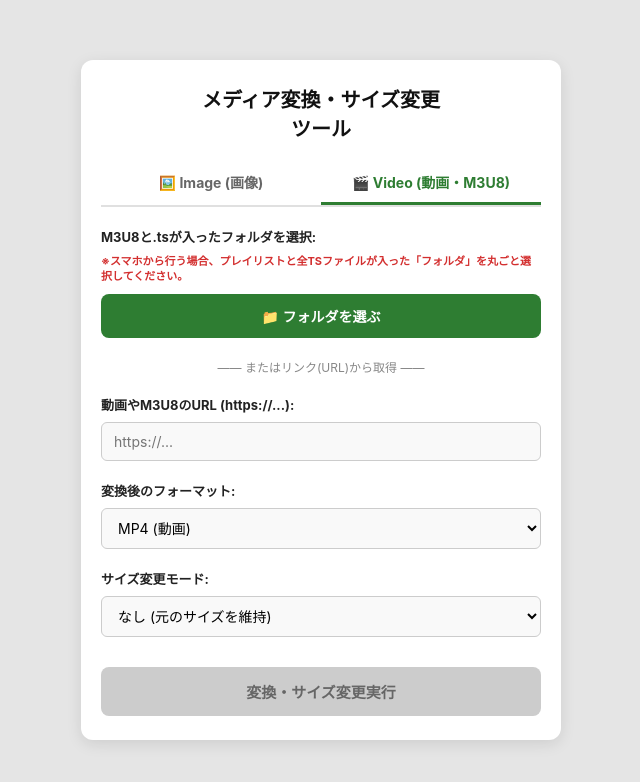
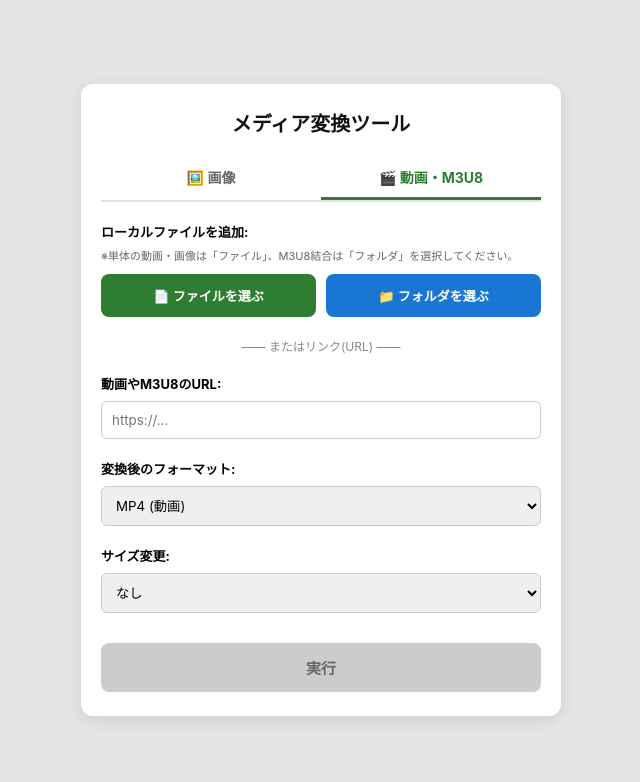
Before and after one commit to Python0718/Image, a Flask app: page / in a window 1280 px wide. Shown: the top 782 px of the page, without its empty margins (319-959 px from the left). Run offline with Flask 3, Linux system fonts and the light colour scheme.

Commit message:
Update index.html

```diff
--- a/templates/index.html
+++ b/templates/index.html
@@ -11,7 +11,6 @@
             padding: 0;
             font-family: -apple-system, BlinkMacSystemFont, "Segoe UI", Roboto, "Helvetica Neue", Arial, sans-serif;
         }
-
         body {
             background-color: #e5e5e5;
             display: flex;
@@ -20,7 +19,6 @@
             min-height: 100vh;
             padding: 20px;
         }
-
         .container {
             background: #ffffff;
             width: 100%;
@@ -29,7 +27,6 @@
             box-shadow: 0 4px 15px rgba(0, 0, 0, 0.1);
             padding: 24px 20px;
         }
-
         h1 {
             text-align: center;
             font-size: 20px;
@@ -37,13 +34,11 @@
             margin-bottom: 20px;
             font-weight: bold;
         }
-
         .tabs {
             display: flex;
             border-bottom: 2px solid #e0e0e0;
             margin-bottom: 20px;
         }
-
         .tab-btn {
             flex: 1;
             padding: 10px;
@@ -55,54 +50,30 @@
             color: #666;
             cursor: pointer;
             border-bottom: 3px solid transparent;
-            display: flex;
-            align-items: center;
-            justify-content: center;
-            gap: 6px;
         }
-
         .tab-btn.active {
             color: #2e7d32;
             border-bottom-color: #2e7d32;
         }
+        .form-group { margin-bottom: 20px; }
+        label { display: block; font-size: 13px; font-weight: bold; margin-bottom: 8px; }
+        .hint { font-size: 11px; color: #666; margin-bottom: 10px; line-height: 1.4; }
 
-        .form-group {
-            margin-bottom: 20px;
-        }
-
-        label {
-            display: block;
-            font-size: 13px;
-            font-weight: bold;
-            color: #222;
-            margin-bottom: 8px;
-        }
-
-        .hint {
-            font-size: 11px;
-            color: #d32f2f;
-            margin-bottom: 10px;
-            line-height: 1.4;
-            font-weight: bold;
-        }
-
+        .btn-group { display: flex; gap: 10px; }
         .file-btn {
+            flex: 1;
             background: #2e7d32;
             color: white;
             border: none;
-            padding: 12px 16px;
+            padding: 12px 10px;
             border-radius: 8px;
-            font-size: 14px;
+            font-size: 13px;
             font-weight: bold;
             cursor: pointer;
-            width: 100%;
             text-align: center;
-            transition: background 0.2s;
         }
-
-        .file-btn:active {
-            background: #1b5e20;
-        }
+        .folder-btn { background: #1976d2; }
+        .file-btn:active { filter: brightness(0.9); }
 
         .file-list {
             margin-top: 10px;
@@ -113,161 +84,57 @@
             padding: 5px;
             background: #f9f9f9;
         }
-
         .file-item {
-            display: flex;
-            justify-content: space-between;
-            align-items: center;
-            font-size: 12px;
-            padding: 6px 8px;
-            border-bottom: 1px solid #eee;
-            color: #444;
+            display: flex; justify-content: space-between; align-items: center;
+            font-size: 12px; padding: 6px 8px; border-bottom: 1px solid #eee;
         }
-
-        .file-item:last-child {
-            border-bottom: none;
+        .remove-btn { color: #d32f2f; cursor: pointer; background: none; border: none; font-weight: bold; }
+        .divider { text-align: center; color: #888; font-size: 12px; margin: 20px 0; }
+        input[type="text"], select { width: 100%; padding: 10px; border: 1px solid #ccc; border-radius: 6px; }
+        .size-inputs { display: flex; gap: 10px; margin-top: 8px; }
+        .size-inputs input { width: 50%; }
+        .checkbox-label { display: flex; align-items: center; gap: 6px; font-size: 12px; margin-top: 6px; }
+        .submit-btn {
+            width: 100%; padding: 14px; background: #ccc; color: #666; border: none;
+            border-radius: 8px; font-size: 15px; font-weight: bold; cursor: not-allowed; margin-top: 10px;
         }
-
-        .remove-btn {
-            color: #d32f2f;
-            cursor: pointer;
-            background: none;
-            border: none;
-            font-size: 14px;
-            padding: 0 5px;
-            font-weight: bold;
-        }
-
-        .divider {
-            text-align: center;
-            color: #888;
-            font-size: 12px;
-            margin: 20px 0;
-            position: relative;
-        }
-
-        input[type="text"], select {
-            width: 100%;
-            padding: 10px 12px;
-            border: 1px solid #ccc;
-            border-radius: 6px;
-            font-size: 14px;
-            background: #f9f9f9;
-        }
-
-        .size-inputs {
-            display: flex;
-            gap: 10px;
-            align-items: center;
-            margin-top: 8px;
-        }
-
-        .size-inputs input {
-            width: 50%;
-        }
-
-        .checkbox-label {
-            display: flex;
-            align-items: center;
-            gap: 6px;
-            font-size: 12px;
-            font-weight: normal;
-            margin-top: 6px;
-            cursor: pointer;
-        }
-
-        .submit-btn {
-            width: 100%;
-            padding: 14px;
-            background: #cccccc;
-            color: #666666;
-            border: none;
-            border-radius: 8px;
-            font-size: 15px;
-            font-weight: bold;
-            cursor: not-allowed;
-            transition: background 0.3s;
-            margin-top: 10px;
-        }
-
-        .submit-btn.active {
-            background: #2e7d32;
-            color: white;
-            cursor: pointer;
-        }
-
-        .progress-section {
-            margin-top: 20px;
-            display: none;
-        }
-
-        .progress-header {
-            display: flex;
-            justify-content: space-between;
-            font-size: 12px;
-            color: #333;
-            margin-bottom: 6px;
-        }
-
-        .progress-bar-bg {
-            width: 100%;
-            height: 10px;
-            background: #e0e0e0;
-            border-radius: 5px;
-            overflow: hidden;
-        }
-
-        .progress-bar-fill {
-            height: 100%;
-            width: 0%;
-            background: #2e7d32;
-            transition: width 0.3s;
-        }
-
-        .download-list {
-            margin-top: 15px;
-        }
-
+        .submit-btn.active { background: #2e7d32; color: white; cursor: pointer; }
+        .progress-section { margin-top: 20px; display: none; }
+        .progress-header { display: flex; justify-content: space-between; font-size: 12px; margin-bottom: 6px; }
+        .progress-bar-bg { width: 100%; height: 10px; background: #e0e0e0; border-radius: 5px; }
+        .progress-bar-fill { height: 100%; width: 0%; background: #2e7d32; transition: width 0.3s; }
         .download-btn {
-            display: block;
-            width: 100%;
-            padding: 12px;
-            background: #1976d2;
-            color: white;
-            text-align: center;
-            border-radius: 8px;
-            text-decoration: none;
-            font-size: 14px;
-            font-weight: bold;
-            margin-top: 8px;
+            display: block; width: 100%; padding: 12px; background: #1976d2; color: white;
+            text-align: center; border-radius: 8px; text-decoration: none; font-size: 14px; font-weight: bold; margin-top: 8px;
         }
     </style>
 </head>
 <body>
-
 <div class="container">
-    <h1>メディア変換・サイズ変更<br>ツール</h1>
-
+    <h1>メディア変換ツール</h1>
     <div class="tabs">
-        <button class="tab-btn" onclick="switchTab('image')">🖼️ Image (画像)</button>
-        <button class="tab-btn active" onclick="switchTab('video')">🎬 Video (動画・M3U8)</button>
+        <button class="tab-btn" onclick="switchTab('image')">🖼️ 画像</button>
+        <button class="tab-btn active" onclick="switchTab('video')">🎬 動画・M3U8</button>
     </div>
 
-    <form id="convertForm" enctype="multipart/form-data">
-        <!-- フォルダごと、または複数ファイルを一度に選択できるように変更 -->
-        <input type="file" id="fileInput" multiple webkitdirectory style="display: none;" onchange="handleFileSelect(event)">
+    <form id="convertForm">
+        <input type="file" id="fileInput" multiple style="display: none;" onchange="handleFileSelect(event)">
+        <input type="file" id="folderInput" multiple webkitdirectory style="display: none;" onchange="handleFileSelect(event)">
 
         <div class="form-group">
-            <label id="fileLabel">M3U8と.tsが入ったフォルダを選択:</label>
-            <p class="hint" id="fileHint">※スマホから行う場合、プレイリストと全TSファイルが入った「フォルダ」を丸ごと選択してください。</p>
-            <button type="button" class="file-btn" onclick="document.getElementById('fileInput').click()">📁 フォルダを選ぶ</button>
+            <label>ローカルファイルを追加:</label>
+            <p class="hint" id="fileHint">※単体の動画・画像は「ファイル」、M3U8結合は「フォルダ」を選択してください。</p>
+            <div class="btn-group">
+                <button type="button" class="file-btn" onclick="document.getElementById('fileInput').click()">📄 ファイルを選ぶ</button>
+                <button type="button" class="file-btn folder-btn" id="folderBtn" onclick="document.getElementById('folderInput').click()">📁 フォルダを選ぶ</button>
+            </div>
             <div class="file-list" id="fileListDisplay" style="display: none;"></div>
         </div>
 
-        <div class="divider">—— またはリンク(URL)から取得 ——</div>
+        <div class="divider">—— またはリンク(URL) ——</div>
 
         <div class="form-group">
-            <label>動画やM3U8のURL (https://...):</label>
+            <label>動画やM3U8のURL:</label>
             <input type="text" id="videoUrl" placeholder="https://..." oninput="checkFormValid()">
         </div>
 
@@ -275,8 +142,8 @@
             <label>変換後のフォーマット:</label>
             <select id="targetFormat" onchange="checkFormValid()">
                 <option value="MP4">MP4 (動画)</option>
-                <option value="TS">TS (無劣化結合・抽出)</option>
-                <option value="M3U8">M3U8 (HLSストリーミング)</option>
+                <option value="TS">TS (無劣化)</option>
+                <option value="M3U8">M3U8 (分割出力)</option>
                 <option value="WEBM">WEBM</option>
                 <option value="MOV">MOV</option>
                 <option value="AVI">AVI</option>
@@ -286,68 +153,53 @@
         </div>
 
         <div class="form-group">
-            <label>サイズ変更モード:</label>
+            <label>サイズ変更:</label>
             <select id="sizeMode" onchange="toggleSizeInputs()">
-                <option value="none">なし (元のサイズを維持)</option>
-                <option value="custom">サイズを直接指定 (px)</option>
+                <option value="none">なし</option>
+                <option value="custom">指定する (px)</option>
             </select>
             <div class="size-inputs" id="sizeInputs" style="display: none;">
-                <input type="number" id="width" placeholder="幅 (px)" min="1">
-                <input type="number" id="height" placeholder="高さ (px)" min="1">
+                <input type="number" id="width" placeholder="幅">
+                <input type="number" id="height" placeholder="高さ">
             </div>
             <label class="checkbox-label" id="aspectRatioLabel" style="display: none;">
-                <input type="checkbox" id="maintainAspect" value="true" checked>
-                縦横比を維持する
+                <input type="checkbox" id="maintainAspect" value="true" checked> 縦横比を維持
             </label>
         </div>
 
-        <button type="button" id="submitBtn" class="submit-btn" onclick="startConversion()">変換・サイズ変更実行</button>
+        <button type="button" id="submitBtn" class="submit-btn" onclick="startConversion()">実行</button>
     </form>
 
     <div class="progress-section" id="progressSection">
         <div class="progress-header">
-            <span id="statusMessage">リクエストを送信中...</span>
+            <span id="statusMessage">処理中...</span>
             <span id="progressPercent">0%</span>
         </div>
-        <div class="progress-bar-bg">
-            <div class="progress-bar-fill" id="progressBarFill"></div>
-        </div>
-        <div class="download-list" id="downloadList"></div>
+        <div class="progress-bar-bg"><div class="progress-bar-fill" id="progressBarFill"></div></div>
+        <div id="downloadList"></div>
     </div>
 </div>
 
 <script>
-    let currentTab = 'video';
     let selectedFiles = [];
 
     function switchTab(tab) {
-        currentTab = tab;
-        const buttons = document.querySelectorAll('.tab-btn');
-        buttons[0].classList.toggle('active', tab === 'image');
-        buttons[1].classList.toggle('active', tab === 'video');
+        document.querySelectorAll('.tab-btn')[0].classList.toggle('active', tab === 'image');
+        document.querySelectorAll('.tab-btn')[1].classList.toggle('active', tab === 'video');
 
-        const targetFormat = document.getElementById('targetFormat');
-        const fileHint = document.getElementById('fileHint');
-        const fileInput = document.getElementById('fileInput');
-
-        if (tab === 'image') {
-            targetFormat.value = "JPEG";
-            fileHint.innerText = "※JPG, PNG等の画像ファイルを複数選択してください。";
-            fileInput.removeAttribute('webkitdirectory');
-        } else {
-            targetFormat.value = "MP4";
-            fileHint.innerText = "※プレイリストと全TSファイルが入った「フォルダ」を丸ごと選択してください。";
-            fileInput.setAttribute('webkitdirectory', '');
-        }
+        document.getElementById('targetFormat').value = tab === 'image' ? "JPEG" : "MP4";
+        document.getElementById('folderBtn').style.display = tab === 'image' ? "none" : "block";
+        document.getElementById('fileHint').innerText = tab === 'image' ? "※画像ファイルを選択してください。" : "※単体動画は「ファイル」、M3U8結合は「フォルダ」を選択。";
         checkFormValid();
     }
 
     function handleFileSelect(event) {
-        const files = event.target.files;
-        selectedFiles = []; // リセットして一括読み込み
-        for (let i = 0; i < files.length; i++) {
-            selectedFiles.push(files[i]);
-        }
+        Array.from(event.target.files).forEach(file => {
+            if (!selectedFiles.some(f => f.name === file.name && f.size === file.size)) {
+                selectedFiles.push(file);
+            }
+        });
+        event.target.value = '';
         renderFileList();
         checkFormValid();
     }
@@ -360,63 +212,37 @@
 
     function renderFileList() {
         const display = document.getElementById('fileListDisplay');
-        if (selectedFiles.length === 0) {
-            display.style.display = 'none';
-            display.innerHTML = '';
-            return;
-        }
+        if (selectedFiles.length === 0) { display.style.display = 'none'; return; }
+
         display.style.display = 'block';
         display.innerHTML = '';
-
-        // 最初の10件＋件数を表示
-        selectedFiles.slice(0, 15).forEach((file, index) => {
-            const div = document.createElement('div');
-            div.className = 'file-item';
-            div.innerHTML = `
-                <span style="white-space: nowrap; overflow: hidden; text-overflow: ellipsis; max-width: 90%;">${file.name}</span>
-                <button type="button" class="remove-btn" onclick="removeFile(${index})">✖</button>
-            `;
-            display.appendChild(div);
+        selectedFiles.slice(0, 15).forEach((file, idx) => {
+            display.innerHTML += `<div class="file-item"><span>${file.name}</span><button type="button" class="remove-btn" onclick="removeFile(${idx})">✖</button></div>`;
         });
         if (selectedFiles.length > 15) {
-            const div = document.createElement('div');
-            div.className = 'file-item';
-            div.innerHTML = `<span style="color:#666; font-weight:bold;">他 ${selectedFiles.length - 15} 個のファイル...</span>`;
-            display.appendChild(div);
+            display.innerHTML += `<div class="file-item"><span>他 ${selectedFiles.length - 15} 個のファイル...</span></div>`;
         }
     }
 
     function toggleSizeInputs() {
-        const mode = document.getElementById('sizeMode').value;
-        const isCustom = mode === 'custom';
+        const isCustom = document.getElementById('sizeMode').value === 'custom';
         document.getElementById('sizeInputs').style.display = isCustom ? 'flex' : 'none';
         document.getElementById('aspectRatioLabel').style.display = isCustom ? 'flex' : 'none';
     }
 
     function checkFormValid() {
-        const videoUrl = document.getElementById('videoUrl').value.trim();
-        const submitBtn = document.getElementById('submitBtn');
-
-        if (selectedFiles.length > 0 || videoUrl.length > 0) {
-            submitBtn.classList.add('active');
-            submitBtn.disabled = false;
-        } else {
-            submitBtn.classList.remove('active');
-            submitBtn.disabled = true;
-        }
+        const valid = selectedFiles.length > 0 || document.getElementById('videoUrl').value.trim().length > 0;
+        const btn = document.getElementById('submitBtn');
+        btn.classList.toggle('active', valid);
+        btn.disabled = !valid;
     }
 
     async function startConversion() {
         const formData = new FormData();
-        selectedFiles.forEach(file => {
-            // フォルダ選択時の相対パス構造を保持して送信
-            formData.append('files', file, file.webkitRelativePath || file.name);
-        });
+        selectedFiles.forEach(file => formData.append('files', file, file.webkitRelativePath || file.name));
         formData.append('target_format', document.getElementById('targetFormat').value);
         formData.append('video_url', document.getElementById('videoUrl').value);
-
-        const mode = document.getElementById('sizeMode').value;
-        if (mode === 'custom') {
+        if (document.getElementById('sizeMode').value === 'custom') {
             formData.append('width', document.getElementById('width').value);
             formData.append('height', document.getElementById('height').value);
             formData.append('maintain_aspect', document.getElementById('maintainAspect').checked);
@@ -424,24 +250,14 @@
 
         document.getElementById('progressSection').style.display = 'block';
         document.getElementById('downloadList').innerHTML = '';
-        updateProgress(0, 'リクエストを送信中...');
+        updateProgress(0, '送信中...');
 
         try {
-            const res = await fetch('/convert/', {
-                method: 'POST',
-                body: formData
-            });
-
+            const res = await fetch('/convert/', { method: 'POST', body: formData });
             const data = await res.json();
-            if (data.error) {
-                alert("エラーが発生しました:\n" + data.error);
-                return;
-            }
-
+            if (data.error) return alert("エラー: " + data.error);
             pollProgress(data.task_id);
-        } catch (err) {
-            alert("通信エラーが発生しました。");
-        }
+        } catch (err) { alert("通信エラー"); }
     }
 
     async function pollProgress(taskId) {
@@ -449,52 +265,27 @@
             try {
                 const res = await fetch(`/progress/${taskId}`);
                 const data = await res.json();
-
-                if (data.error) {
-                    clearInterval(interval);
-                    alert("処理エラー:\n" + data.error);
-                    return;
-                }
+                if (data.error) { clearInterval(interval); return alert(data.error); }
 
                 updateProgress(data.progress, data.message);
-
                 if (data.status === 'completed') {
                     clearInterval(interval);
-                    showDownloads(taskId, data.files);
+                    data.files.forEach(f => {
+                        document.getElementById('downloadList').innerHTML += `<a class="download-btn" href="/download/${taskId}/${encodeURIComponent(f)}">⬇️ ${f} をダウンロード</a>`;
+                    });
                 } else if (data.status === 'error') {
                     clearInterval(interval);
-                    const errText = data.errors ? data.errors.join("\n") : data.message;
-                    alert("エラーが発生しました:\n" + errText);
+                    alert("エラー:\n" + (data.errors ? data.errors.join("\n") : data.message));
                 }
-            } catch (e) {
-                clearInterval(interval);
-                alert("進捗の取得に失敗しました。");
-            }
+            } catch (e) { clearInterval(interval); }
         }, 1000);
     }
 
-    // (Python側で既にwebkitRelativePathの階層構造を活かせるようにFlask側が受け取る準備はできています)
-
-    function updateProgress(percent, message) {
+    function updateProgress(percent, msg) {
         document.getElementById('progressBarFill').style.width = `${percent}%`;
         document.getElementById('progressPercent').innerText = `${percent}%`;
-        document.getElementById('statusMessage').innerText = message;
+        document.getElementById('statusMessage').innerText = msg;
     }
-
-    function showDownloads(taskId, files) {
-        const listContainer = document.getElementById('downloadList');
-        listContainer.innerHTML = '';
-
-        files.forEach(filename => {
-            const btn = document.createElement('a');
-            btn.className = 'download-btn';
-            btn.href = `/download/${taskId}/${encodeURIComponent(filename)}`;
-            btn.innerText = `⬇️ ${filename} をダウンロード`;
-            listContainer.appendChild(btn);
-        });
-    }
-
-    checkFormValid();
 </script>
 </body>
 </html>
```
